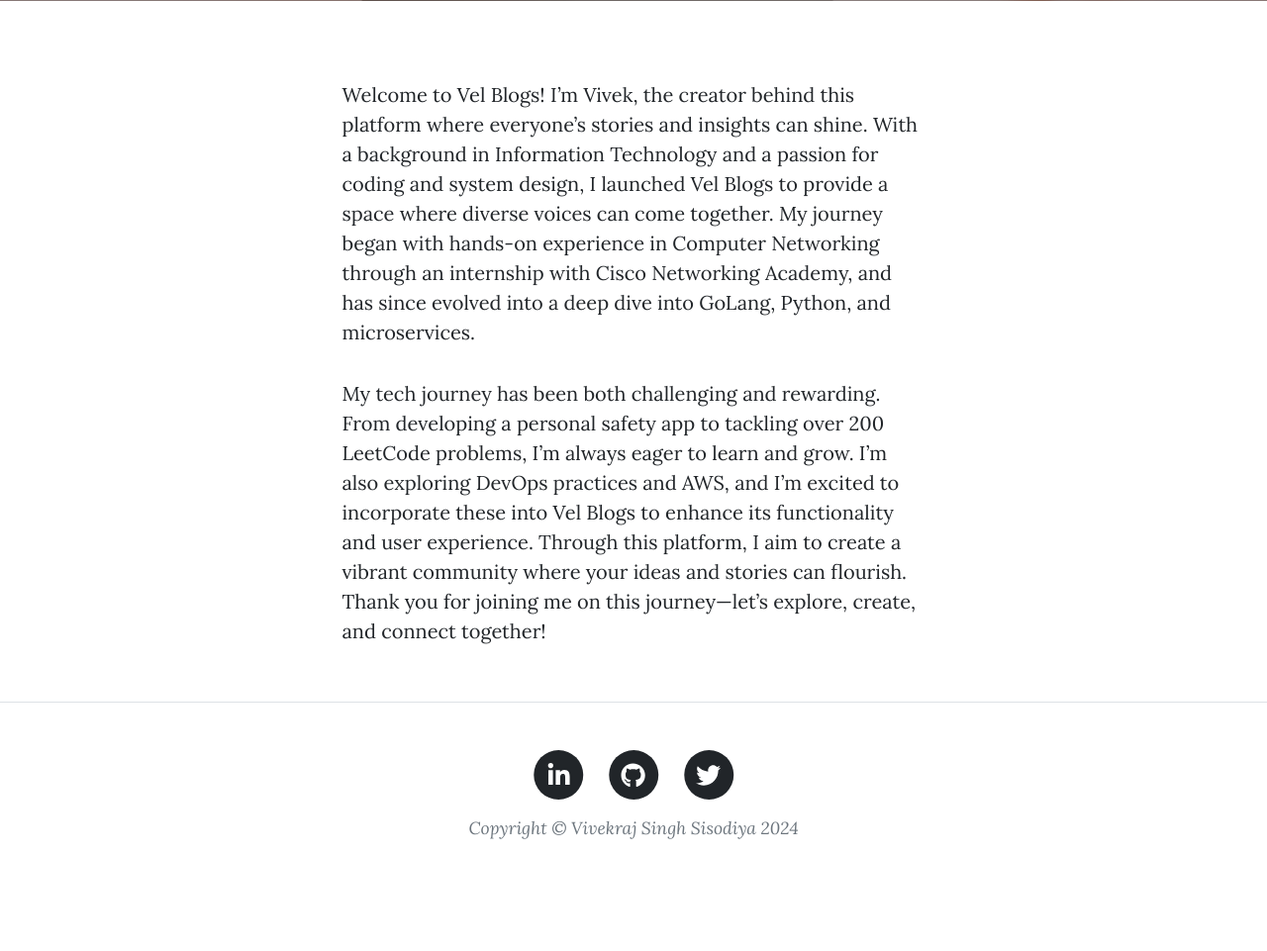
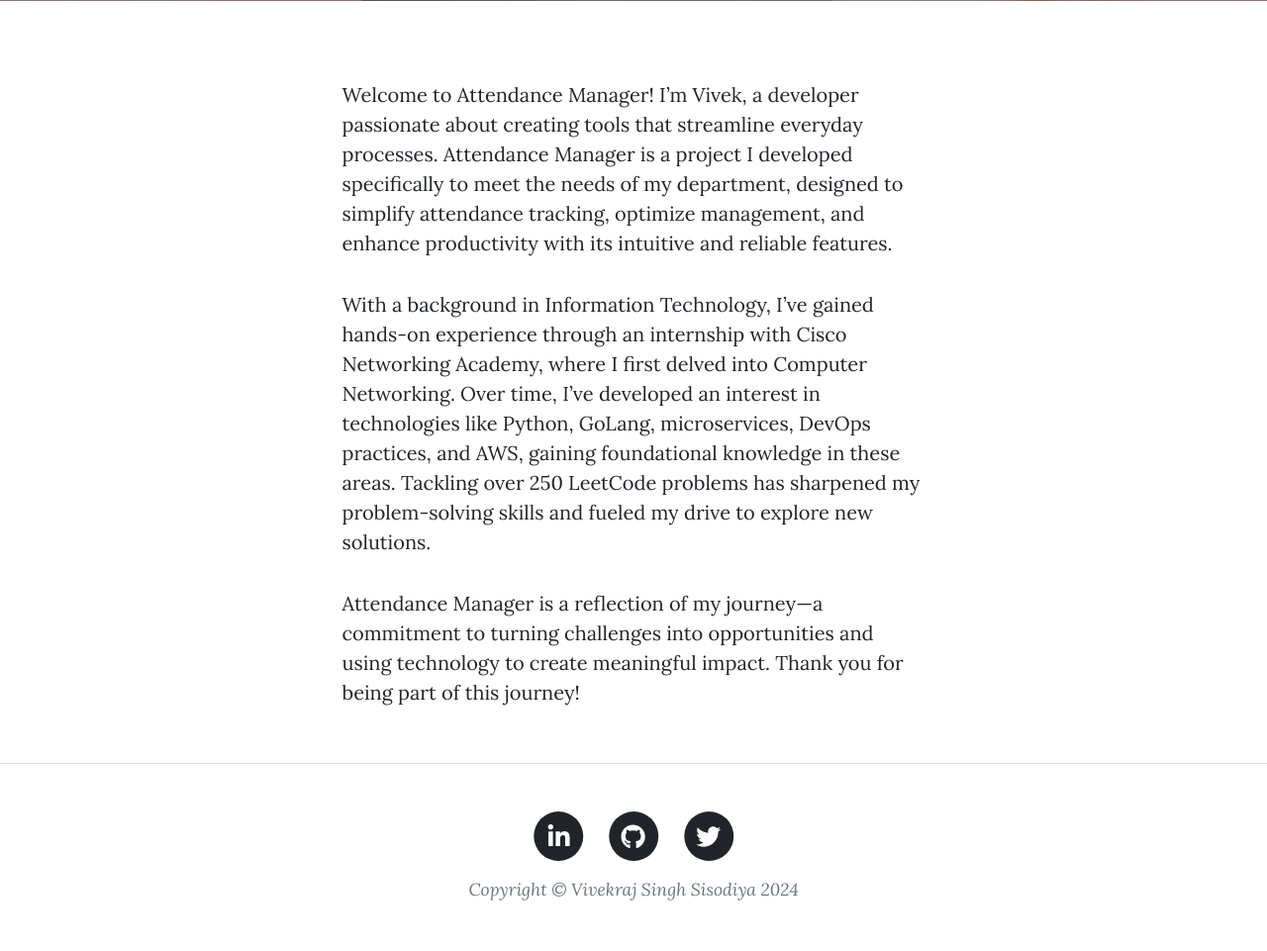
Before and after one commit to vivek-344/AttendanceManager, a Flask app: page /about in a window 1280 px wide. Shown: the part 531-1492 px from the top of the page at 99% size. Before the commit the page ends 1379 px from the top, so only its background shows below. Run offline with Flask 3, Linux system fonts and the light colour scheme; some libraries are stand-ins or nearby versions.

Commit message:
minor bug fixes and changed about page text

```diff
--- a/main.py
+++ b/main.py
@@ -110,7 +110,6 @@
 
 
 @app.route('/logout')
-@login_required
 def logout():
     logout_user()
     return redirect(url_for('home'))
--- a/templates/about.html
+++ b/templates/about.html
@@ -16,8 +16,9 @@
             <div class="container px-4 px-lg-5">
                 <div class="row gx-4 gx-lg-5 justify-content-center">
                     <div class="col-md-10 col-lg-8 col-xl-7">
-                        <p>Welcome to Vel Blogs! I’m Vivek, the creator behind this platform where everyone’s stories and insights can shine. With a background in Information Technology and a passion for coding and system design, I launched Vel Blogs to provide a space where diverse voices can come together. My journey began with hands-on experience in Computer Networking through an internship with Cisco Networking Academy, and has since evolved into a deep dive into GoLang, Python, and microservices.</p>
-                        <p>My tech journey has been both challenging and rewarding. From developing a personal safety app to tackling over 200 LeetCode problems, I’m always eager to learn and grow. I’m also exploring DevOps practices and AWS, and I’m excited to incorporate these into Vel Blogs to enhance its functionality and user experience. Through this platform, I aim to create a vibrant community where your ideas and stories can flourish. Thank you for joining me on this journey—let’s explore, create, and connect together!</p>
+                        <p>Welcome to Attendance Manager! I’m Vivek, a developer passionate about creating tools that streamline everyday processes. Attendance Manager is a project I developed specifically to meet the needs of my department, designed to simplify attendance tracking, optimize management, and enhance productivity with its intuitive and reliable features.</p>
+                        <p>With a background in Information Technology, I’ve gained hands-on experience through an internship with Cisco Networking Academy, where I first delved into Computer Networking. Over time, I’ve developed an interest in technologies like Python, GoLang, microservices, DevOps practices, and AWS, gaining foundational knowledge in these areas. Tackling over 250 LeetCode problems has sharpened my problem-solving skills and fueled my drive to explore new solutions.</p>
+                        <p>Attendance Manager is a reflection of my journey—a commitment to turning challenges into opportunities and using technology to create meaningful impact. Thank you for being part of this journey!</p>
                     </div>
                 </div>
             </div>
```
